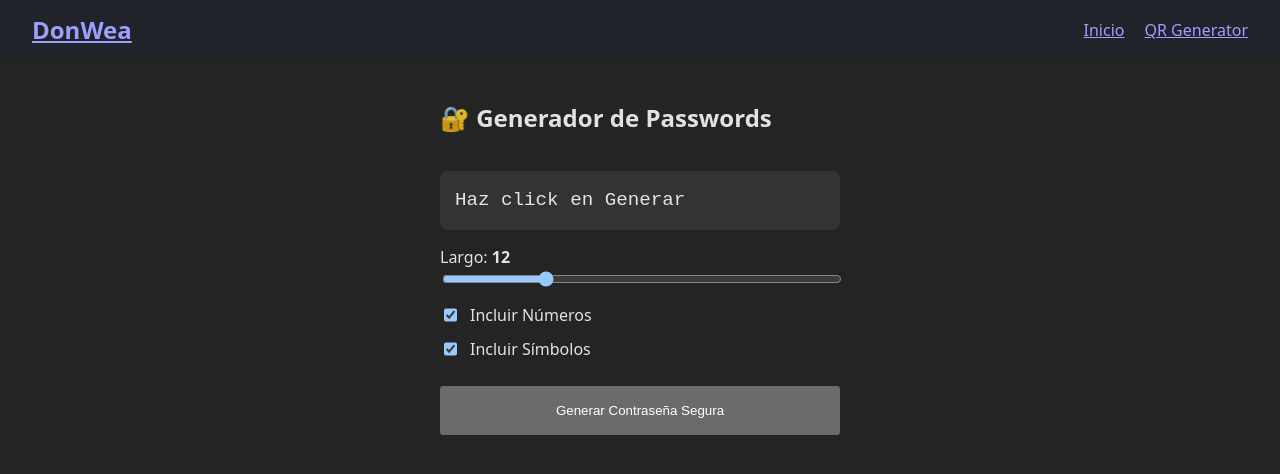
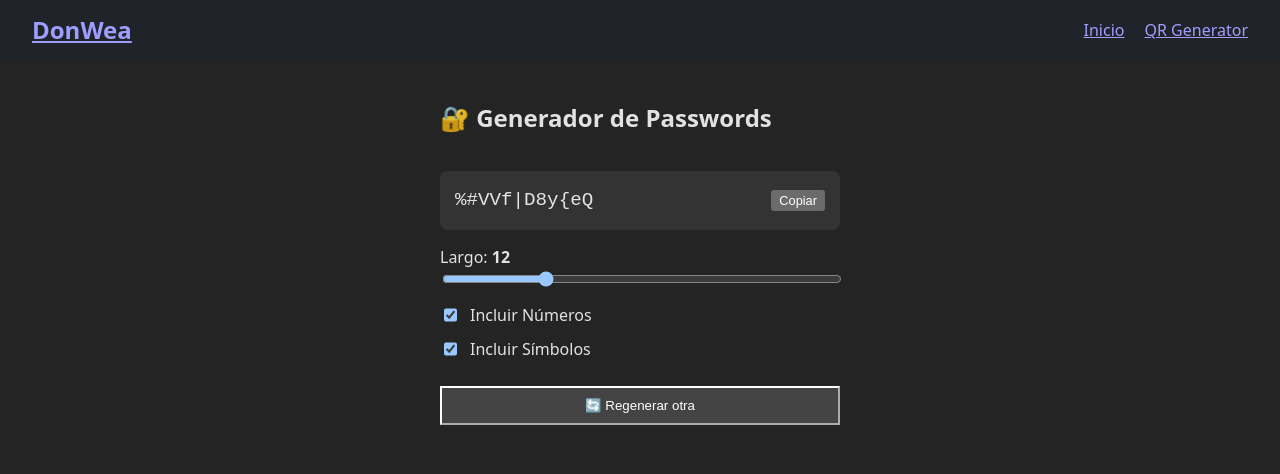
Before and after one commit to Quezo149/DonWea, a React app in the folder frontend/: page /pass-generator in a window 1280 px wide. Shown: the top 474 px of the page. Built offline with nearby package versions, Linux system fonts and the light colour scheme; the HTML template or start-up script is replaced by a standard one.

Commit message:
implementación y mejora de PassGenerator

```diff
--- a/frontend/src/pages/PassGenerator.jsx
+++ b/frontend/src/pages/PassGenerator.jsx
@@ -1,4 +1,4 @@
-import { useState } from "react";
+import { useEffect, useState } from "react";
 
 function PassGenerator() {
     const [length, setLength] = useState(12);
@@ -7,9 +7,9 @@ function PassGenerator() {
     const [password, setPassword] = useState("");
 
     function generatePassword() {
-        const characters = "ABCDEFGHIJKLMNOPQRSTUVWXYZabcdefghijklmnopqrstuvwxyz";
-        const numbers = "0123456789";
-        const symbols = "!@#$%^&*()_+~`|}{[]:;?><,./-=";
+        let characters = "ABCDEFGHIJKLMNOPQRSTUVWXYZabcdefghijklmnopqrstuvwxyz";
+        let numbers = "0123456789";
+        let symbols = "!@#$%^&*()_+~`|}{[]:;?><,./-=";
 
         if (includeNumbers) characters += numbers;
         if (includeSymbols) characters += symbols;
@@ -22,10 +22,13 @@ function PassGenerator() {
         setPassword(newPassword);
     }
 
+    useEffect(() => {
+    generatePassword()
+    }, [length, includeNumbers, includeSymbols])
+
     function copyToClipboard() {
     if (password) {
       navigator.clipboard.writeText(password)
-      alert('¡Contraseña copiada!')
         }
     }
 
@@ -74,8 +77,8 @@ function PassGenerator() {
                 </label>
             </div>
 
-      <button onClick={generatePassword} style={{ marginTop: '10px', padding: '15px' }}>
-        Generar Contraseña Segura
+            <button onClick={generatePassword} style={{ marginTop: '10px', padding: '10px', background: '#444' }}>
+            🔄 Regenerar otra
             </button>
         </div>
     )
```
Lines whose indentation alone changed are shown as unchanged.
